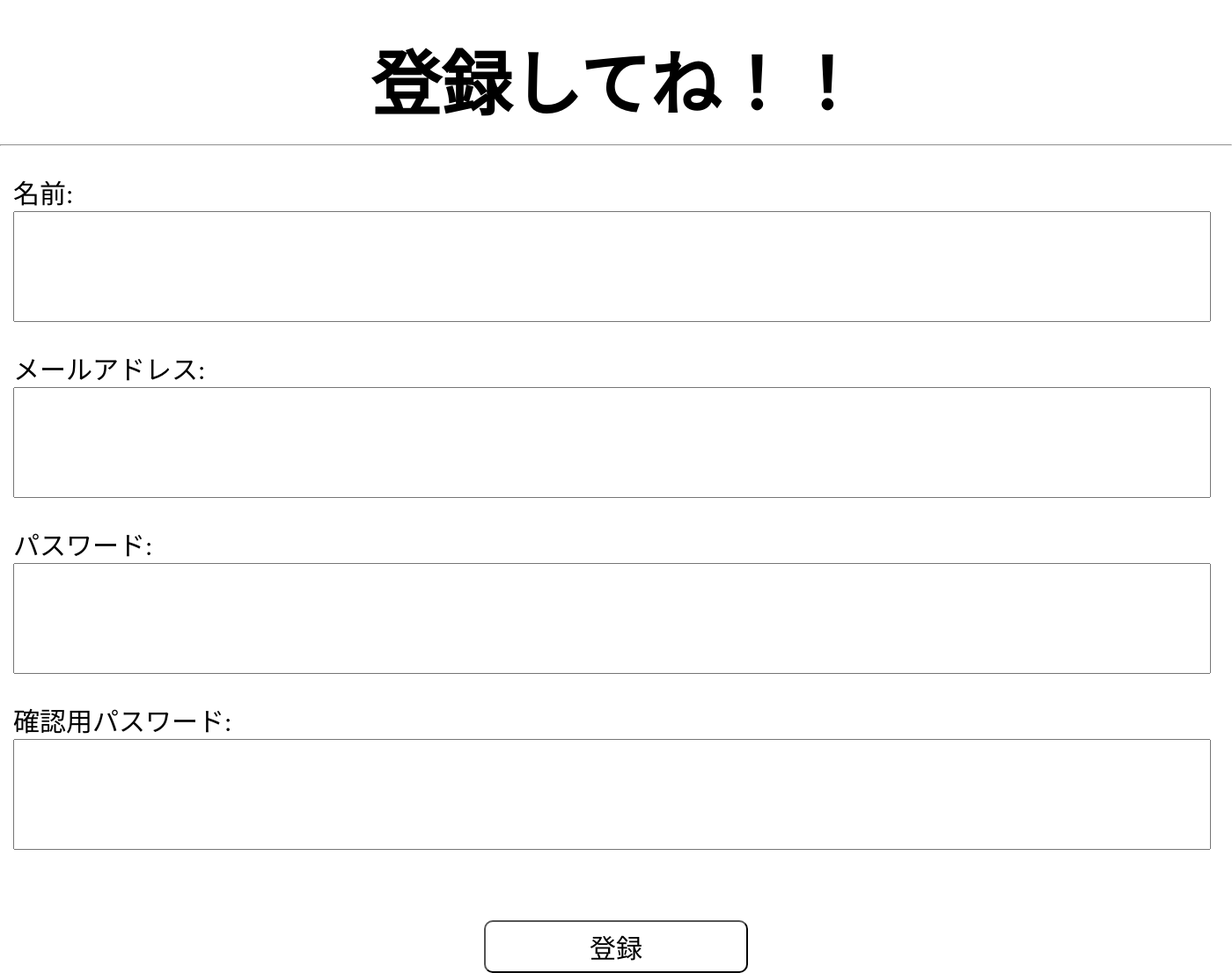
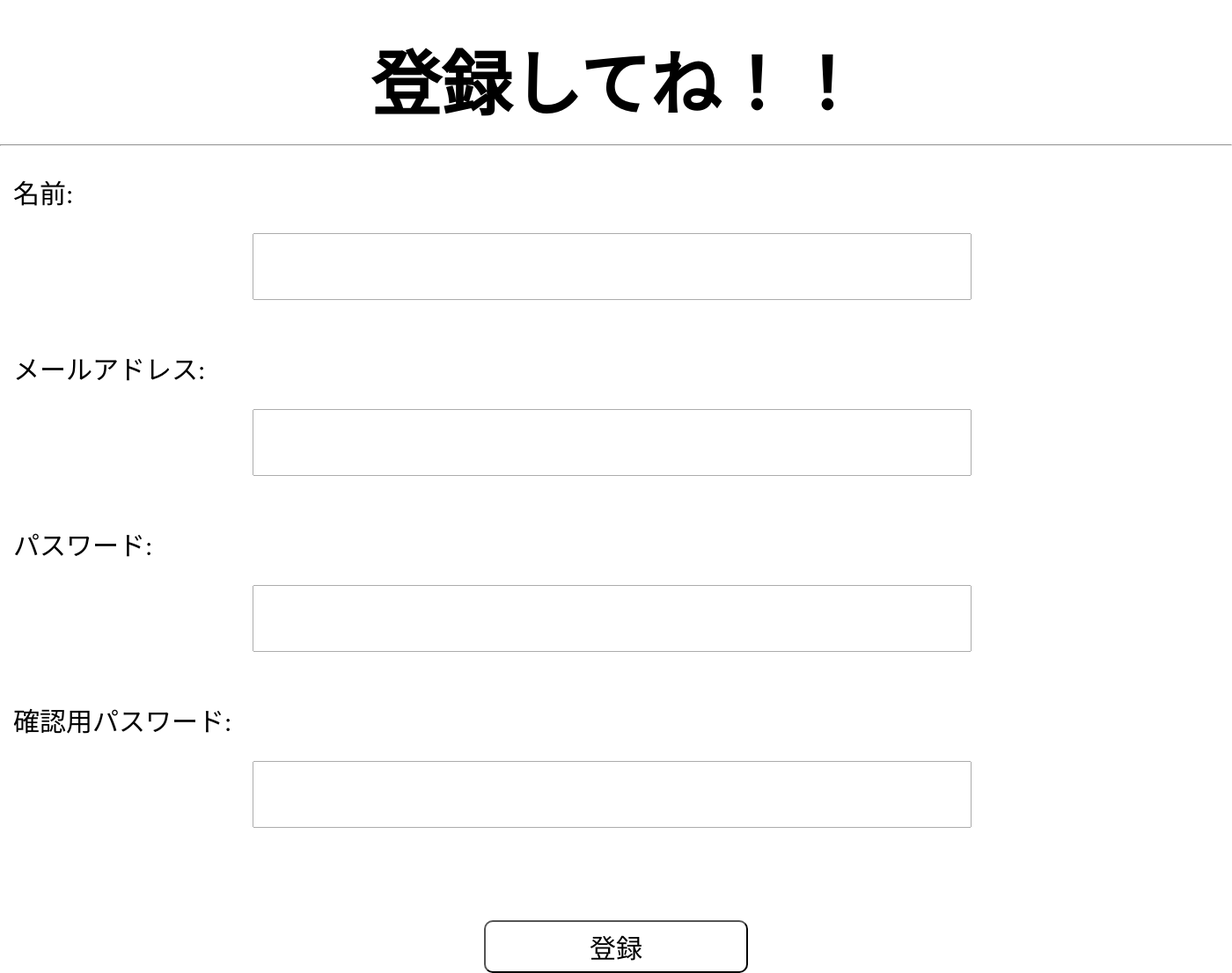
Before and after one commit to chihirokubo/timetable, a Django app: page /auth/register in a window 1400 px wide. Shown: the whole page at 88% size. Run offline with Django 3.2, Linux system fonts and the light colour scheme.

Commit message:
cssの修正

```diff
--- a/static/index.css
+++ b/static/index.css
@@ -4,6 +4,7 @@ body{
 
 input, textarea, select{
     font-size: 3.5em !important;
+    transform: scale(0.6);
 }
 
 
```
